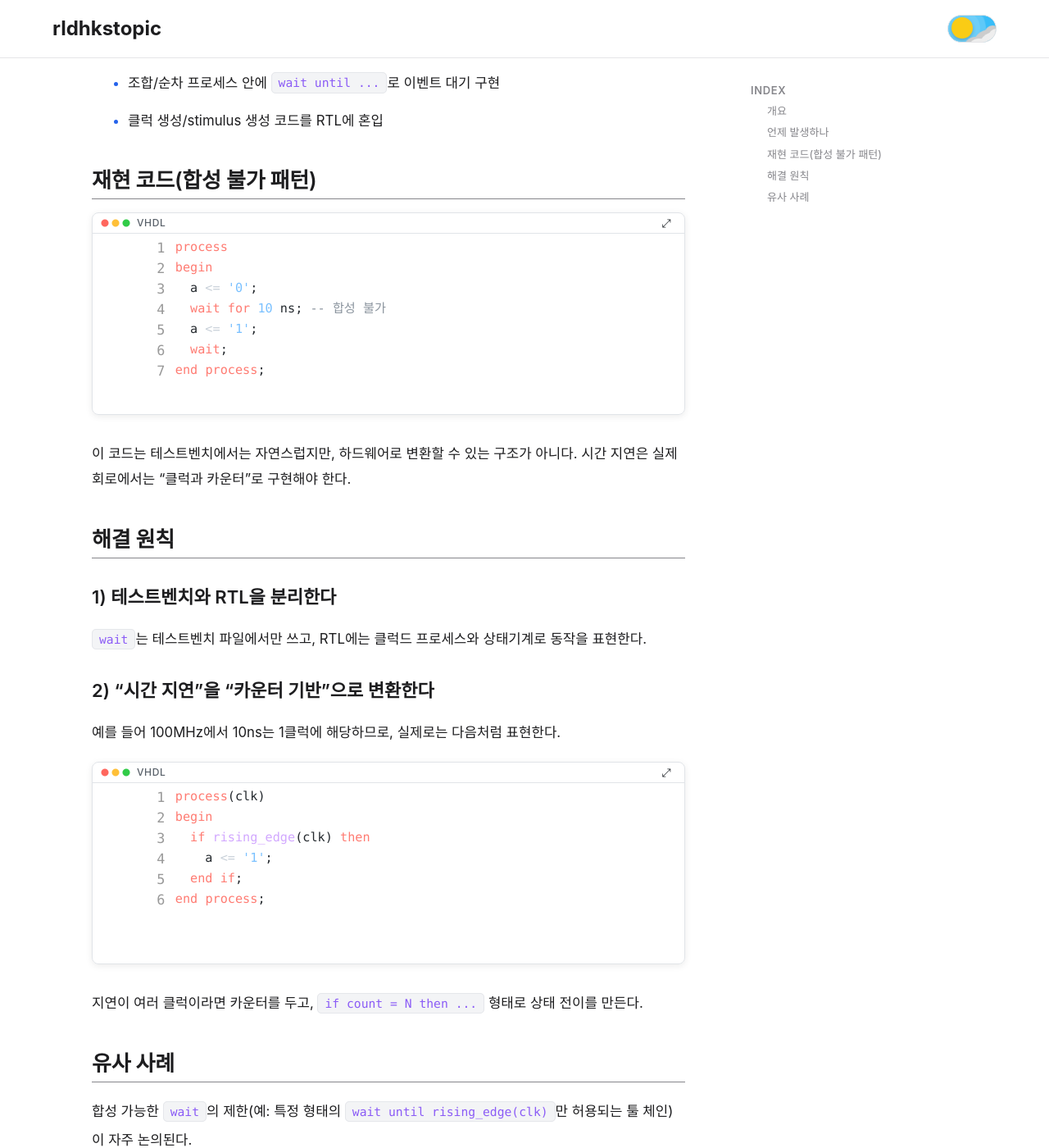
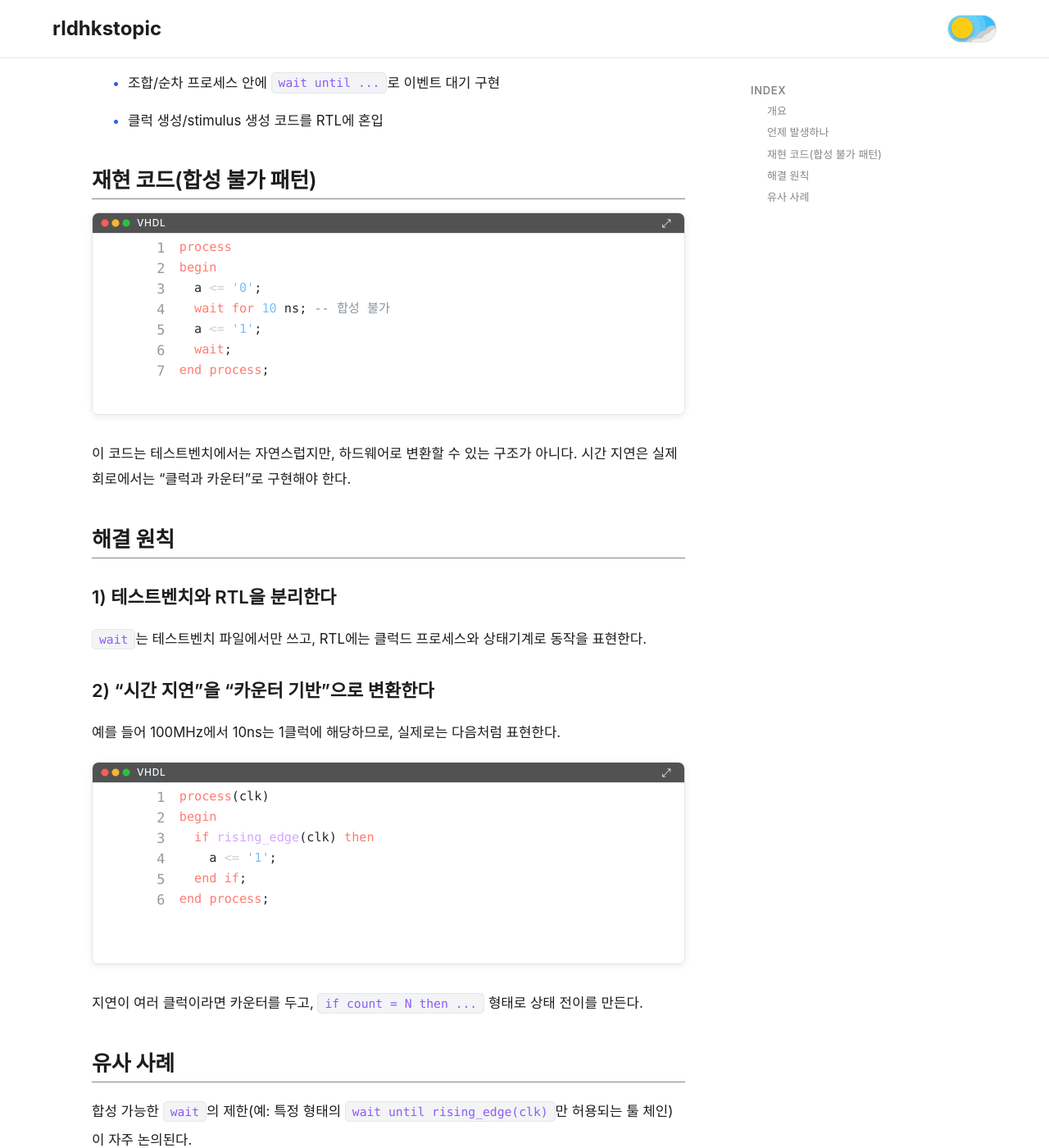
Before and after one commit to rldhkstopic/rldhkstopic.github.io, a Jekyll site: the page built from _posts/2026-01-07-vhdl-wait-statement-not-synthesizable.md, in a window 1280 px wide and 1400 px high, scrolled down 825 px. Shown: the whole window at 82% size. Built offline with Jekyll 4.4.1, drawn with Linux system fonts in a browser that asks for light colours; nearby versions of some CDN libraries; a style sheet for code colours, icons or effects is not loaded.

Commit message:
[v0.0.2] Update code block styling: adjust header background, text colors, and spacing

```diff
--- a/assets/css/main.css
+++ b/assets/css/main.css
@@ -1452,7 +1452,7 @@ body.home-page .site-header {
   align-items: center;
   gap: 8px;
   padding: 0 10px;
-  background: unset;
+  background-color: rgba(82, 82, 82, 1);
   border-bottom: 1px solid var(--code-border);
 }
 
@@ -1470,7 +1470,7 @@ body.home-page .site-header {
 .code-block-lang {
   flex: 1 1 auto;
   text-align: left;
-  color: var(--code-header-text);
+  color: var(--accent-light);
   font-size: 0.75rem;
   font-weight: 500;
   text-transform: uppercase;
@@ -1487,6 +1487,7 @@ body.home-page .site-header {
   justify-content: flex-end;
   background: unset;
   border: none;
+  color: rgba(255, 255, 255, 1);
 }
 
 .code-block-header .code-expand-btn {
@@ -1495,7 +1496,7 @@ body.home-page .site-header {
   border-radius: 4px;
   border: none;
   background: none;
-  color: var(--code-text);
+  color: var(--accent-light);
   display: inline-flex;
   align-items: center;
   justify-content: center;
@@ -1579,6 +1580,7 @@ body.home-page .site-header {
   border-right-color: transparent;
   border-right-style: none;
   border-image: none;
+  margin-right: 5px;
 }
 
 .post-content pre:focus {
@@ -1591,7 +1593,7 @@ body.home-page .site-header {
   padding: 0;
   margin-top: 0;
   margin-bottom: 0;
-  padding-left: 0;
+  padding-left: 0px;
   display: flex;
   flex-wrap: wrap;
   flex-direction: row;
```
